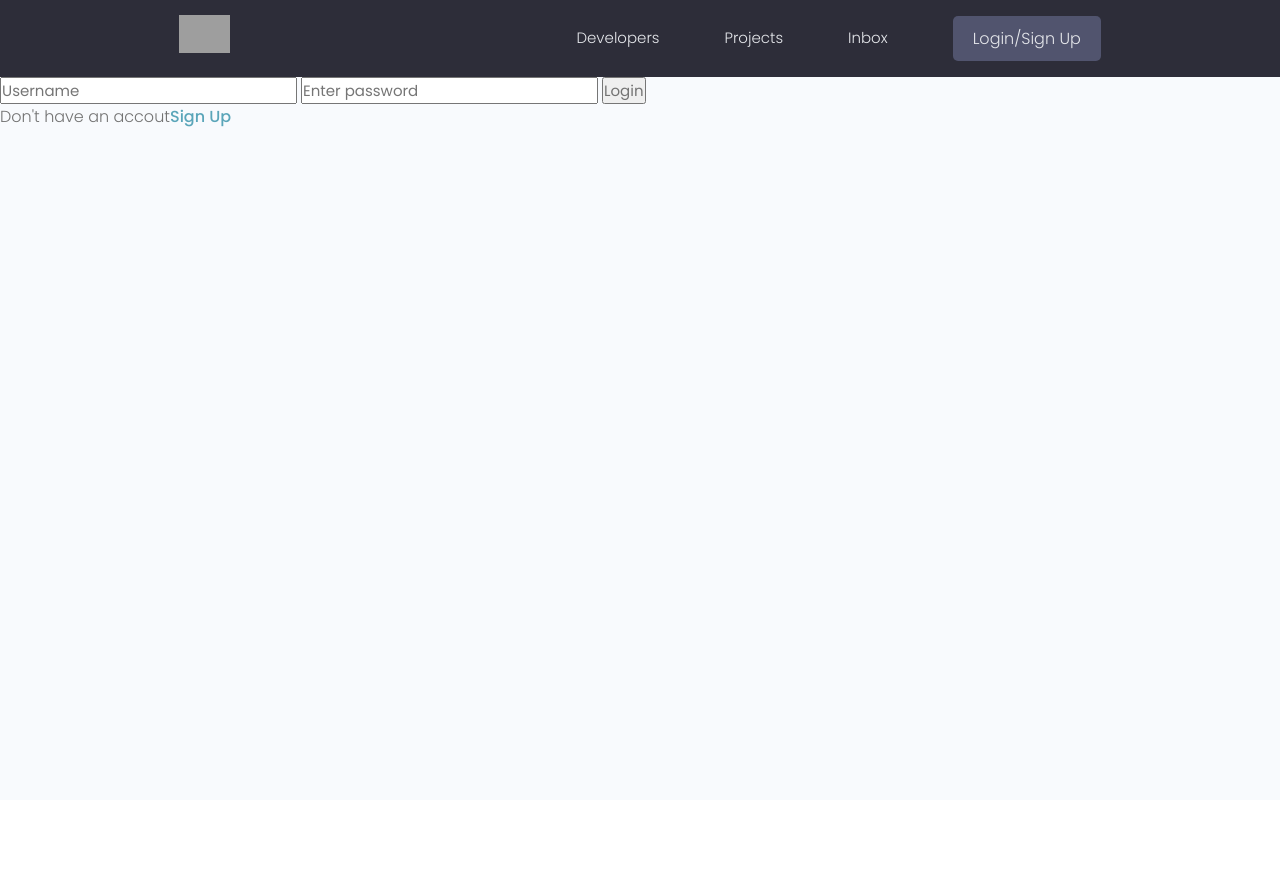
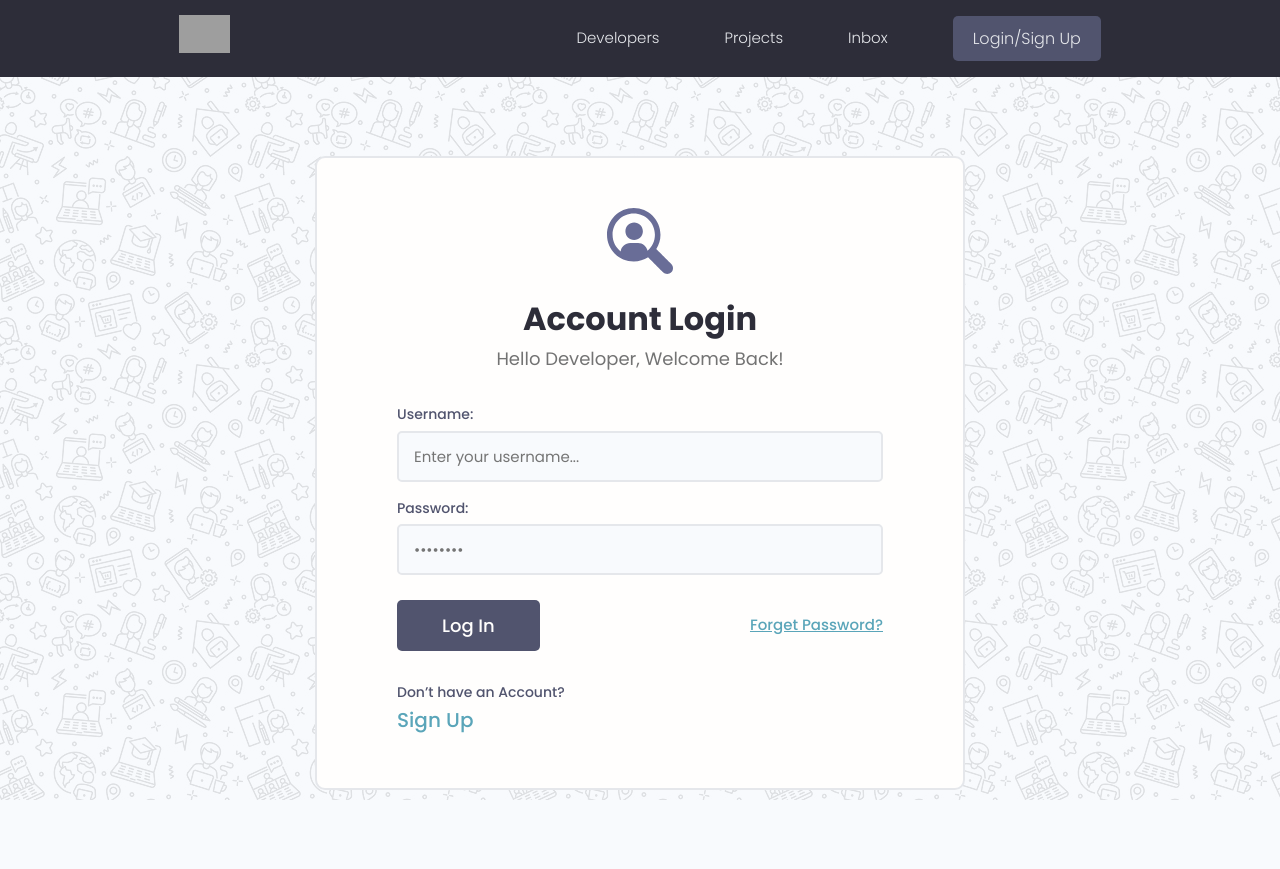
Before and after one commit to vector94/Vcoders, a Django app: page /login/ in a window 1280 px wide. Before the commit the page ends 127 px from the top, so only its background shows below. Run offline with Django 3.2, Linux system fonts and the light colour scheme; parts of the project's set-up code (start-up, migrations or seed data) failed here and were passed over; some libraries are stand-ins or nearby versions; grey boxes are pictures that could not be loaded.

Commit message:
Add theme to login & signup page

```diff
--- a/static/uikit/app.js
+++ b/static/uikit/app.js
@@ -2,3 +2,12 @@
 document.addEventListener('DOMContentLoaded', function () {
   hljs.highlightAll();
 });
+
+let alertWrapper = document.querySelector('.alert')
+let alertClose = document.querySelector('.alert__close')
+
+if(alertWrapper) {
+  alertClose.addEventListener('click', () =>
+    alertWrapper.style.display = 'none'
+  )
+}
--- a/templates/main.html
+++ b/templates/main.html
@@ -22,12 +22,25 @@
     <body>
         {% include 'navbar.html' %}
 
+        {% comment %}
         {% if messages %}
         <ul class="messages">
             {% for message in messages %}
-            <li{% if message.tags %} class="{{ message.tags }}"{% endif %}>{{ message }}</li>
-            {% endfor %}
+            <li>{% if message.tags %} class="{{ message.tags }}"{% endif %}>{{ message }} </li>
+            {% for message in messages %}
         </ul>
+        {% endif %}
+        {% endcomment %}
+
+        {% if messages %}
+        {% for message in messages %}
+
+            <div class="alert alert--{{message.tags}}">
+                <p class="alert__message">{{message}}</p>
+                <button class="alert__close">x</button>
+            </div>
+
+        {% endfor %}
         {% endif %}
 
 
@@ -35,5 +48,5 @@
 
         {% endblock content %}
     </body>
-
+ <script src="{% static 'uikit/app.js' %}"></script>
 </html>
--- a/users/forms.py
+++ b/users/forms.py
@@ -10,3 +10,9 @@ class CustomUserCreationForm(UserCreationForm):
         labels = {
             'first_name': 'Name',
         }
+
+    def __init__(self, *args, **kwargs):
+        super(CustomUserCreationForm, self).__init__(*args, **kwargs)
+
+        for name, field in self.fields.items():
+            field.widget.attrs.update({'class': 'input'})
--- a/users/templates/users/login_register.html
+++ b/users/templates/users/login_register.html
@@ -1,29 +1,99 @@
 {% extends 'main.html' %}
-
+{% load static %}
 {% block content %}
 
 {% if page == 'register' %}
-<h1>Register User</h1>
 
-<form method="POST" action="{% url 'register' %}">
-    {% csrf_token %}
-    {{form.as_p}}
-    <input type="submit" value="Register User" />
 
-</form>
+<div class="auth">
+      <div class="card">
+        <div class="auth__header text-center">
+          <a href="/">
+            <img src="{% static 'images/icon.svg' %}" alt="icon" />
+          </a>
+          <h3>Register an Account</h3>
+          <p>Create a new developer account</p>
+        </div>
 
-<p>Already have an account<a href="{% url 'login' %}">Login</a></p>
+        <form method="POST" action="{% url 'register' %}" class="form auth__form">
+            {% csrf_token %}
+
+            {% for field in form %}
+              <div class="form__field">
+                <label for="formInput#text">{{field.label}}</label>
+                  {{field}}
+
+<!--                  {% if field.help_text %}-->
+<!--                  <small>{{field.help_text}}</small>-->
+<!--                  {% endif %}-->
+
+                  {% for error in field.errors %}
+                  <p style="color: red;">{{error}}</p>
+                  {% endfor %}
+
+              </div>
+            {% endfor %}
+
+          <div class="auth__actions">
+            <input class="btn btn--sub btn--lg" type="submit" value="Sign  In" />
+          </div>
+        </form>
+        <div class="auth__alternative">
+          <p>Already have an Account?</p>
+          <a href="{% url 'login' %}">Log In</a>
+        </div>
+      </div>
+    </div>
 
 {% else %}
 
-<form action="{% url 'login' %}" method="POST">
-    {% csrf_token %}
-    <input type="text" name="username" placeholder="Username" />
-    <input type="password" name="password" placeholder="Enter password" />
-    <input type="submit" value="Login" />
+<div class="auth">
+      <div class="card">
+        <div class="auth__header text-center">
+          <a href="/">
+            <img src="{% static 'images/icon.svg' %}" alt="icon" />
+          </a>
+          <h3>Account Login</h3>
+          <p>Hello Developer, Welcome Back!</p>
+        </div>
 
-    <p>Don't have an accout<a href="{% url 'register' %}">Sign Up</a></p>
-</form>
+        <form action="{% url 'login' %}" method="POST" class="form auth__form">
+            {% csrf_token %}
+            <!-- Input:Username -->
+
+          <div class="form__field">
+            <label for="formInput#text">Username: </label>
+            <input
+              class="input input--text"
+              id="formInput#text"
+              type="text"
+              name="username"
+              placeholder="Enter your username..."
+            />
+          </div>
+
+          <!-- Input:Password -->
+          <div class="form__field">
+            <label for="formInput#password">Password: </label>
+            <input
+              class="input input--password"
+              id="formInput#passowrd"
+              type="password"
+              name="password"
+              placeholder="••••••••"
+            />
+          </div>
+          <div class="auth__actions">
+            <input class="btn btn--sub btn--lg" type="submit" value="Log In" />
+            <a href="forgetpassword.html">Forget Password?</a>
+          </div>
+        </form>
+        <div class="auth__alternative">
+          <p>Don’t have an Account?</p>
+          <a href="{% url 'register' %}">Sign Up</a>
+        </div>
+      </div>
+    </div>
 
 {% endif %}
 
--- a/users/views.py
+++ b/users/views.py
@@ -36,7 +36,7 @@ def loginUser(request):
 
 def logoutUser(request):
     logout(request)
-    messages.error(request, 'User was logged out')
+    messages.info(request, 'User was logged out')
     return redirect('login')
 
 
```
Also changed, not shown: templates/login.html (added, +52 -0 lines), templates/signup.html (added, +73 -0 lines), db.sqlite3, static/images/icon.svg (added), static/images/pattern.jpg (added).
